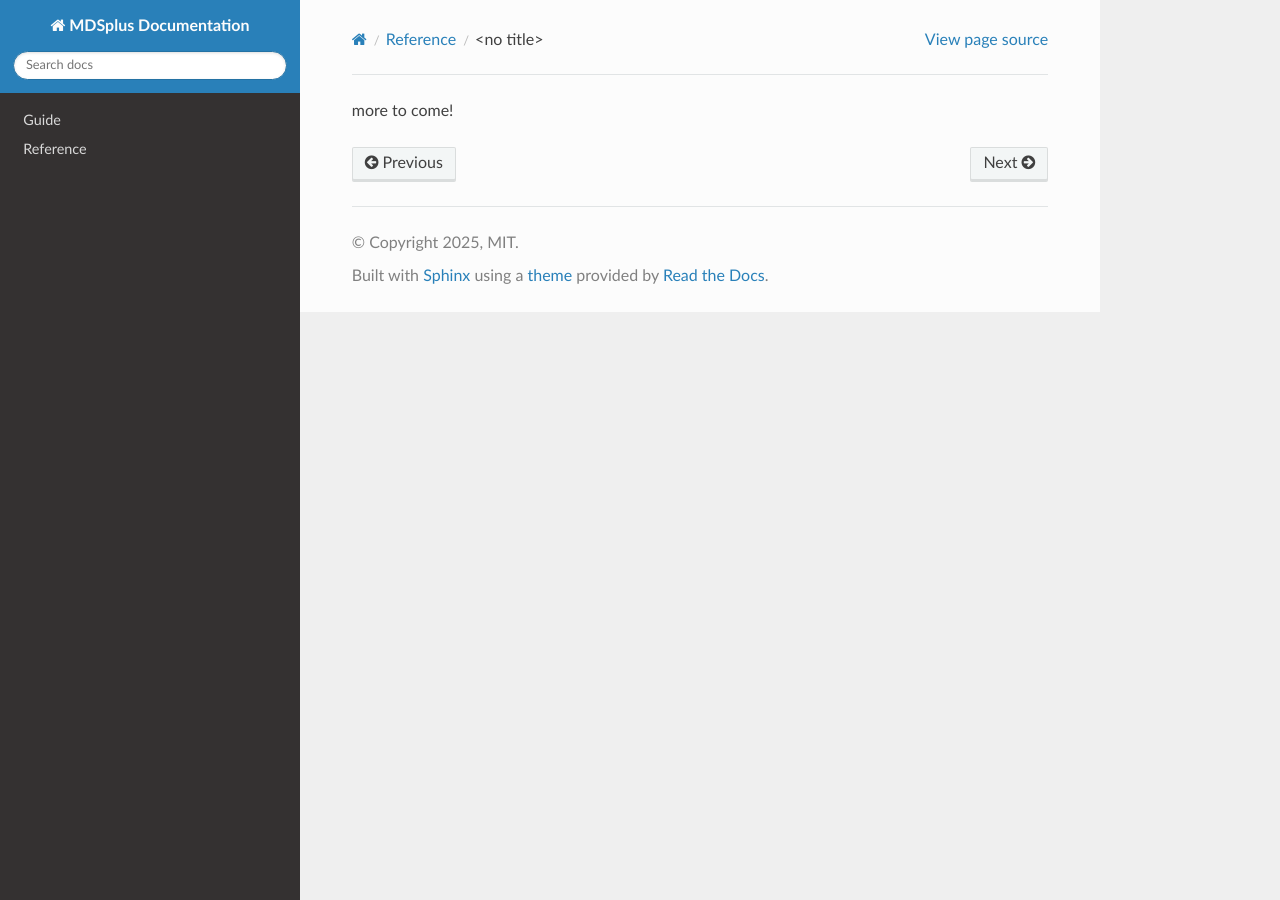
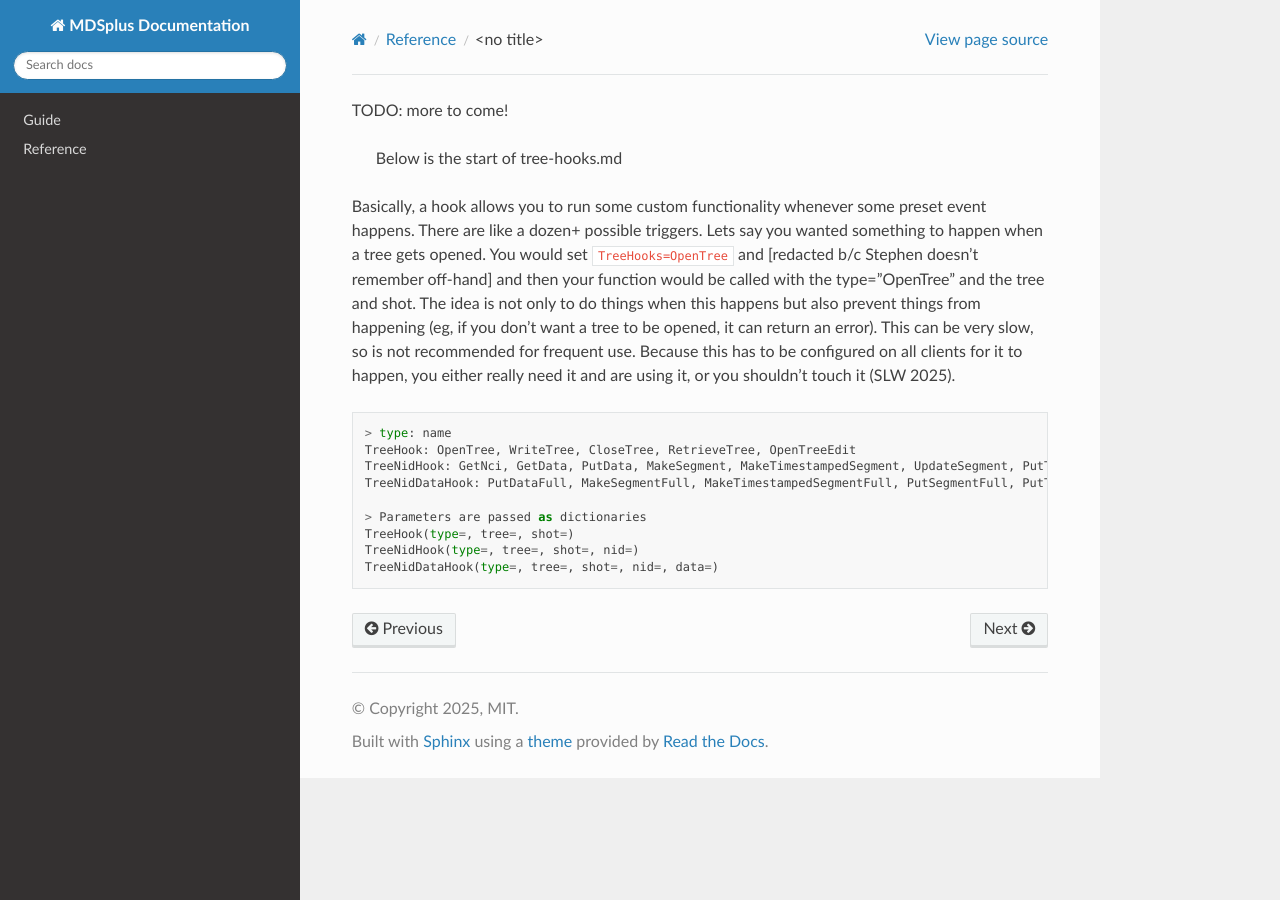
Before and after one commit to MDSplus/Documentation, a Sphinx documentation site: the page built from docs/reference/tree-hooks.md, in a window 1280 px wide. Built offline with Sphinx 7.4.7 and the Read the Docs theme 3.1.0, drawn with Linux system fonts in a browser that asks for light colours; pages that are not in the unit, such as notebooks, are missing from menus.

Commit message:
minor updates

````diff
--- a/docs/reference/tree-hooks.md
+++ b/docs/reference/tree-hooks.md
@@ -1 +1,17 @@
-more to come!
+TODO: more to come!
+
+> Below is the start of tree-hooks.md
+
+Basically, a hook allows you to run some custom functionality whenever some preset event happens. There are like a dozen+ possible triggers. Lets say you wanted something to happen when a tree gets opened. You would set `TreeHooks=OpenTree` and [redacted b/c Stephen doesn't remember off-hand] and then your function would be called with the type="OpenTree" and the tree and shot. The idea is not only to do things when this happens but also prevent things from happening (eg, if you don't want a tree to be opened, it can return an error). This can be very slow, so is not recommended for frequent use. Because this has to be configured on all clients for it to happen, you either really need it and are using it, or you shouldn't touch it (SLW 2025).
+
+```
+> type: name
+TreeHook: OpenTree, WriteTree, CloseTree, RetrieveTree, OpenTreeEdit
+TreeNidHook: GetNci, GetData, PutData, MakeSegment, MakeTimestampedSegment, UpdateSegment, PutTimestampedSegment
+TreeNidDataHook: PutDataFull, MakeSegmentFull, MakeTimestampedSegmentFull, PutSegmentFull, PutTimestmapedSegmentFull
+
+> Parameters are passed as dictionaries
+TreeHook(type=, tree=, shot=)
+TreeNidHook(type=, tree=, shot=, nid=)
+TreeNidDataHook(type=, tree=, shot=, nid=, data=)
+```
````
Also changed, not shown: docs/reference/node-usages.md (added, +56 -0 lines).
